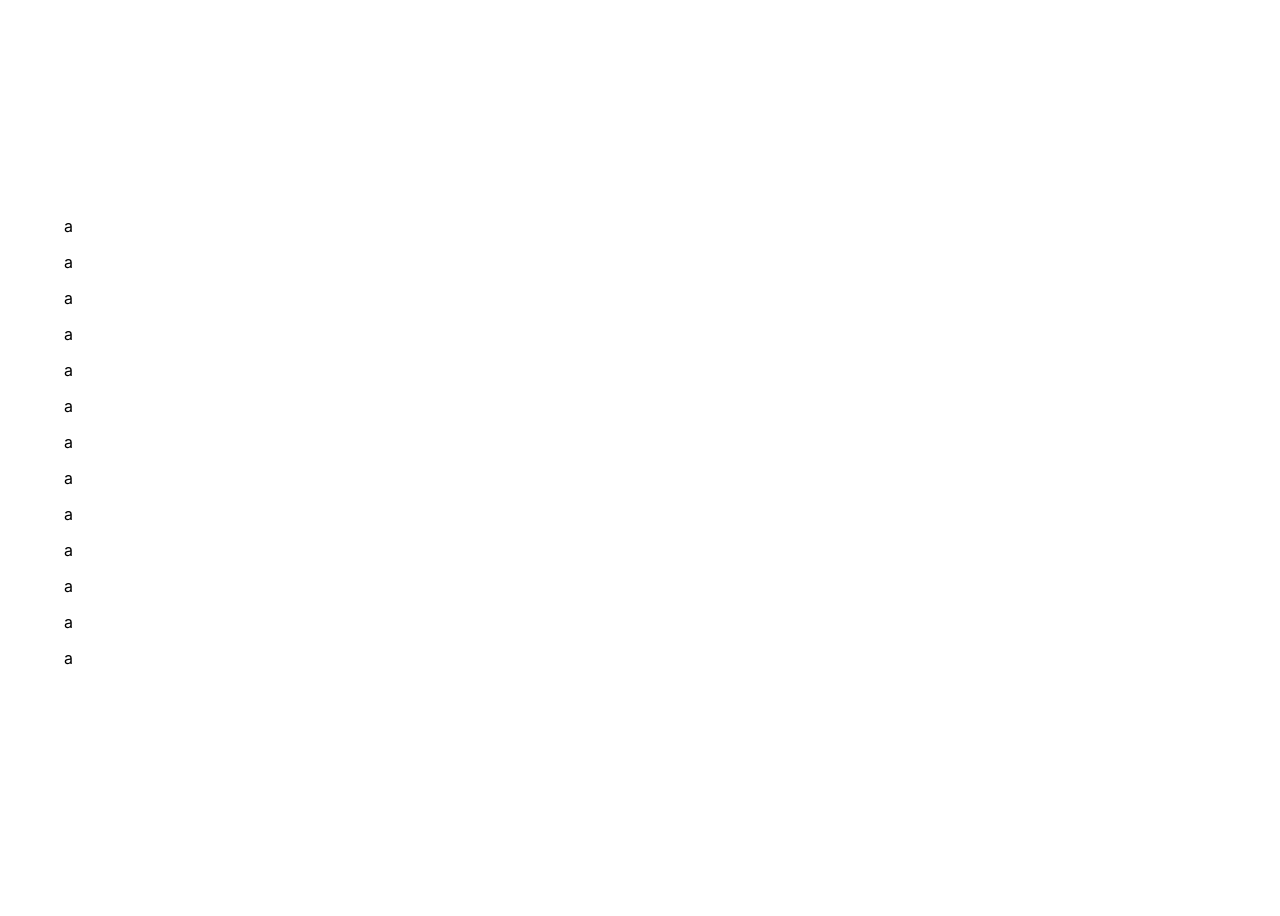
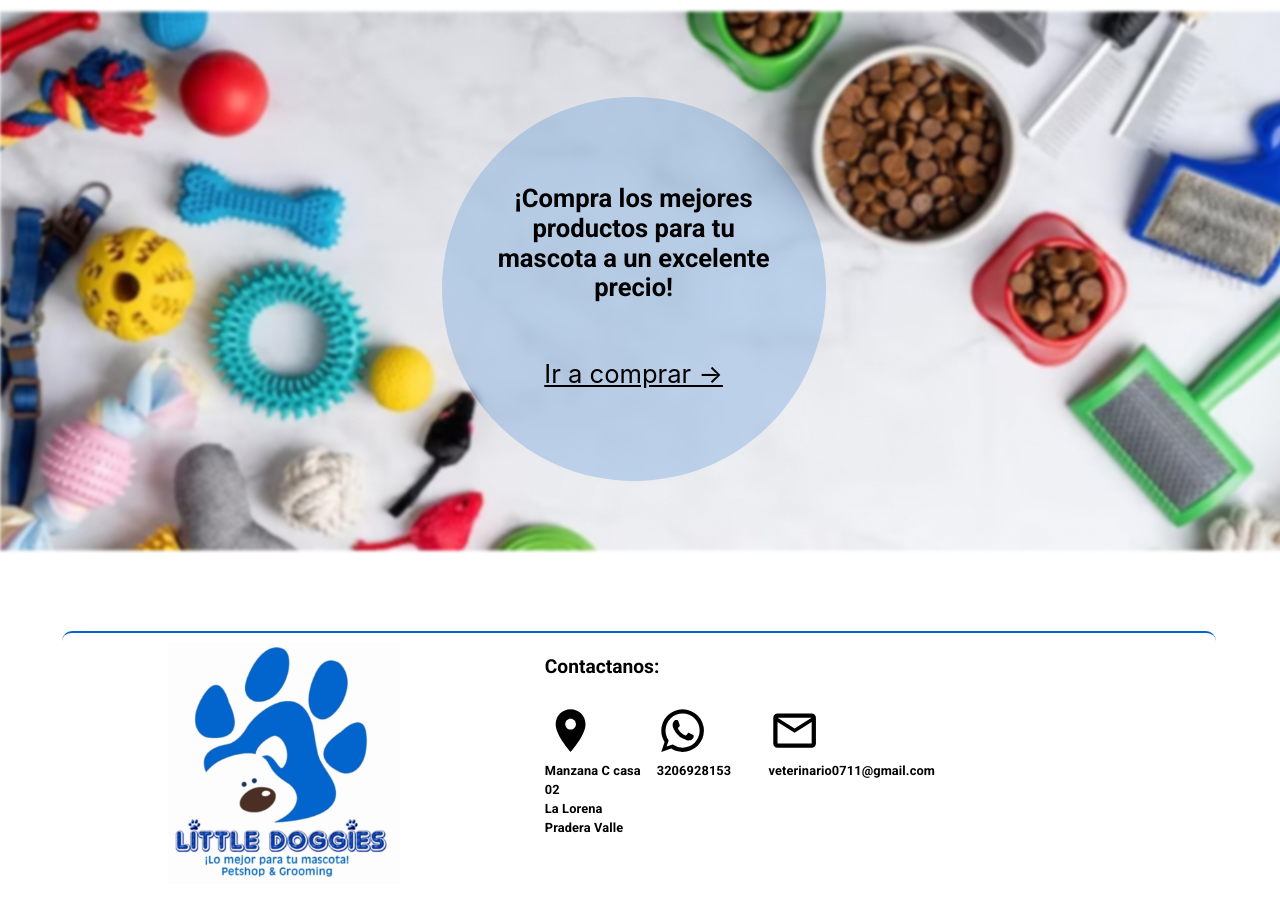
Before and after one commit to VicSan9/Little-Doggies-App, a React (Create React App) app in the folder frontend/: page / in a window 1280 px wide. Shown: the part 720-1636 px from the top of the page. Before the commit the page ends 1404 px from the top, so only its background shows below. Built offline with nearby package versions, Linux system fonts and the light colour scheme.

Commit message:
Update Info.js

```diff
--- a/frontend/src/components/Home.js
+++ b/frontend/src/components/Home.js
@@ -1,5 +1,6 @@
-import { Button, Container, Grid, Typography, styled } from "@mui/material";
+import { AppBar, Button, Container, Grid, Typography, styled } from "@mui/material";
 import { Link } from "react-router-dom";
+import Info from "./Info";
 
 const RootImg = styled('div')(({ theme }) => ({
   padding: theme.spacing(1),
@@ -19,9 +20,12 @@ const RootImg = styled('div')(({ theme }) => ({
 
 export default function Home() {
   return (
-    <Container  maxWidth='xl'
+    <>
+      <Container maxWidth='xl'
                  fixed>
         <Grid container
+          maxHeight='460px'
+          minHeight='57vw'
           spacing='2'
           direction='row'
           justifyContent='flex-start'
@@ -37,7 +41,7 @@ export default function Home() {
                 justifyContent='flex-start'
                 alignItems="strech">
                 <Grid item xs='1' sm='2' lg='1' md='1' xl='1'>
-                          <img  src={process.env.PUBLIC_URL + "/Viñeta.png"}
+                  <img src={process.env.PUBLIC_URL + "/Viñeta.png"}
                     alt="Viñeta"
                     height='50%'>
                   </img>
@@ -54,7 +58,7 @@ export default function Home() {
                 justifyContent='flex-start'
                 alignItems="strech">
                 <Grid item xs='1' sm='2' lg='1' md='1' xl='1'>
-                          <img  src={process.env.PUBLIC_URL + "/Viñeta.png"}
+                  <img src={process.env.PUBLIC_URL + "/Viñeta.png"}
                     alt="Viñeta"
                     height='50%'>
                   </img>
@@ -71,7 +75,7 @@ export default function Home() {
                 justifyContent='flex-start'
                 alignItems="strech">
                 <Grid item xs='1' sm='2' lg='1' md='1' xl='1'>
-                          <img  src={process.env.PUBLIC_URL + "/Viñeta.png"}
+                  <img src={process.env.PUBLIC_URL + "/Viñeta.png"}
                     alt="Viñeta"
                     height='50%'>
                   </img>
@@ -88,7 +92,7 @@ export default function Home() {
                 justifyContent='flex-start'
                 alignItems="strech">
                 <Grid item xs='1' sm='2' lg='1' md='1' xl='1'>
-                          <img  src={process.env.PUBLIC_URL + "/Viñeta.png"}
+                  <img src={process.env.PUBLIC_URL + "/Viñeta.png"}
                     alt="Viñeta"
                     height='50%'>
                   </img>
@@ -112,18 +116,20 @@ export default function Home() {
                 <Grid item xs='11' sm='11' lg='11' md='11' xl='11'>
                   <Button variant="contained"
                     size='small'
-                                    sx={{color:'#0265CD',
-                                        width:'15vw',
+                    sx={{
+                      color: '#0265CD',
+                      width: '15vw',
                       height: '3vw',
                       minHeight: '30px',
-                                        minWidth:'120px',
-                                        mt:'3vw',
-                                        borderColor:'#0265CD',
-                                        borderRadius:'15px'}}>
-                                <Link   href="#"
+                      minWidth: '120px',
+                      mt: '3vw',
+                      borderColor: '#0265CD',
+                      borderRadius: '15px'
+                    }}>
+                    <Link href="#"
                       to='/citas'
                       style={{
-                                            fontSize:'1vw',
+                        fontSize: '1vw',
                         textDecoration: "none",
                         color: "#ffffff"
                       }}> Agenda tu cita
@@ -135,52 +141,55 @@ export default function Home() {
           </Grid>
           <Grid item xs='5' sm='2' lg='5' md='5' xl='7' mt='70px'>
             <RootImg>
-                    <img  src={process.env.PUBLIC_URL + "/Collage.png"}
+              <img src={process.env.PUBLIC_URL + "/Collage.png"}
                 alt="collage"
                 height='100%'>
               </img>
             </RootImg>
           </Grid>
         </Grid>
-        <p>
-          a
-        </p>
-        <p>
-          a
-        </p>
-        <p>
-          a
-        </p>
-        <p>
-          a
-        </p>
-        <p>
-          a
-        </p>
-        <p>
-          a
-        </p>
-        <p>
-          a
-        </p>
-        <p>
-          a
-        </p>
-        <p>
-          a
-        </p>
-        <p>
-          a
-        </p>
-        <p>
-          a
-        </p>
-        <p>
-          a
-        </p>
-        <p>
-          a
-        </p>
       </Container>
+      <AppBar position="static" sx={{boxShadow:'none', border:'none', backgroundColor:'#ffffff'}}>
+        <img  src={process.env.PUBLIC_URL + "/Fondo.png"}
+              alt="fondo"
+              height='100%'>
+        </img>
+        <Grid container
+              sx={{backgroundColor:'rgba(2,101,205,.2)',
+                  backdropFilter:'blur(5px)',
+                  '&:hover': {
+                      backgroundColor: 'primary.main',
+                      opacity: [1, 1, 1]},
+                  mt:'7%',
+                  ml:'34.5vw',
+                  borderRadius:'360px',
+                  color:'#000000'}}
+              position='absolute'
+              width='30vw'
+              height='30vw'
+              margi
+              alignItems='center'
+              justifyContent='center'
+              textAlign='center'>
+            <Typography fontSize='2vw'
+                        variant="h3"
+                        fontWeight='bold'
+                        gutterBottom
+                        sx={{color:'000000', padding:'5vw 50px 0px 50px'}} >
+                ¡Compra los mejores productos para tu mascota a un excelente precio!
+            </Typography>
+            <Link href="#"
+                  to='/productos'
+                  style={{
+                    marginBottom:'70px',
+                    fontWeight:'900px',
+                    color: "#000000",
+                    fontSize: '2vw',
+                  }}> {'Ir a comprar ->'}
+            </Link>
+        </Grid>
+      </AppBar>
+      <Info></Info>
+    </>
   )
 }
--- /dev/null
+++ b/frontend/src/components/Info.js
@@ -0,0 +1,80 @@
+import { Container, Grid, Typography, styled } from "@mui/material";
+import LocationOnIcon from '@mui/icons-material/LocationOn';
+import WhatsAppIcon from '@mui/icons-material/WhatsApp';
+import MailOutlineIcon from '@mui/icons-material/MailOutline';
+
+const RootImg = styled('div')(({ theme }) => ({
+    padding: theme.spacing(1),
+    [theme.breakpoints.down('xl')]: {
+      height: '65%',
+    },
+    [theme.breakpoints.down('lg')]: {
+      height: '45%',
+    },
+    [theme.breakpoints.down('md')]: {
+      height: '30%',
+    },
+    [theme.breakpoints.down('sm')]: {
+      height: '29%',
+    },
+  }));
+
+export default function Info() {
+  return (
+    <Container  maxWidth='xl'
+                        fixed >
+                <Grid container
+                    sx={{
+                        borderRadius: '10px',
+                        borderTop: '2px solid #0265CD'
+                    }}
+                    spacing='2'
+                    direction='row'
+                    justifyContent='flex-start'
+                    alignItems="strech"
+                    mt='6vw'>
+                            <Grid item xs='1' sm='1' lg='1' md='1' xl='1'>
+                            </Grid>
+                            <Grid item xs='4' sm='4' lg='4' md='4' xl='4' >
+                                <RootImg>
+                                    <img src={process.env.PUBLIC_URL + "/LDLogo2.png"}
+                                        alt="logo2"
+                                        height='100%'>
+                                    </img>
+                                </RootImg>
+                            </Grid>
+                            <Grid item xs='7' sm='7' lg='7' md='7' xl='7' >
+                                <Typography mt='1.5vw' fontSize='1.5vw' variant="h5" fontWeight='bold'>
+                                    Contactanos:
+                                </Typography>
+                                <Grid container direction='row' mt='2vw'>
+                                        <Grid item xs='2' sm='2' lg='2' md='2' xl='3'>
+                                                <LocationOnIcon sx={{fontSize:'4vw'}}></LocationOnIcon>
+                                                <Typography variant="body1" fontWeight='bold' fontSize='1vw'>
+                                                    Manzana C casa 02
+                                                </Typography>
+                                                <Typography variant="body1" fontWeight='bold' fontSize='1vw'>
+                                                    La Lorena
+                                                </Typography>
+                                                <Typography variant="body1" fontWeight='bold' fontSize='1vw'>
+                                                    Pradera Valle
+                                                </Typography>
+                                        </Grid>
+                                        <Grid item xs='2' sm='2' lg='2' md='2' xl='3'>
+                                                <WhatsAppIcon sx={{fontSize:'4vw'}}></WhatsAppIcon>
+                                                <Typography variant="body1" fontWeight='bold' fontSize='1vw'>
+                                                    3206928153
+                                                </Typography>
+                                        </Grid>
+                                        <Grid item xs='2' sm='2' lg='2' md='2' xl='3'>
+                                                <MailOutlineIcon sx={{fontSize:'4vw'}}></MailOutlineIcon>
+                                                <Typography variant="body1" fontWeight='bold' fontSize='1vw'>
+                                                    veterinario0711@gmail.com
+                                                </Typography>
+                                        </Grid>
+                                </Grid>
+                            </Grid>
+                </Grid>
+    </Container>
+  )
+}
```
Also changed, not shown: frontend/public/Fondo.png (added), frontend/public/LDLogo2.png (added). Lines whose indentation alone changed are shown as unchanged.
